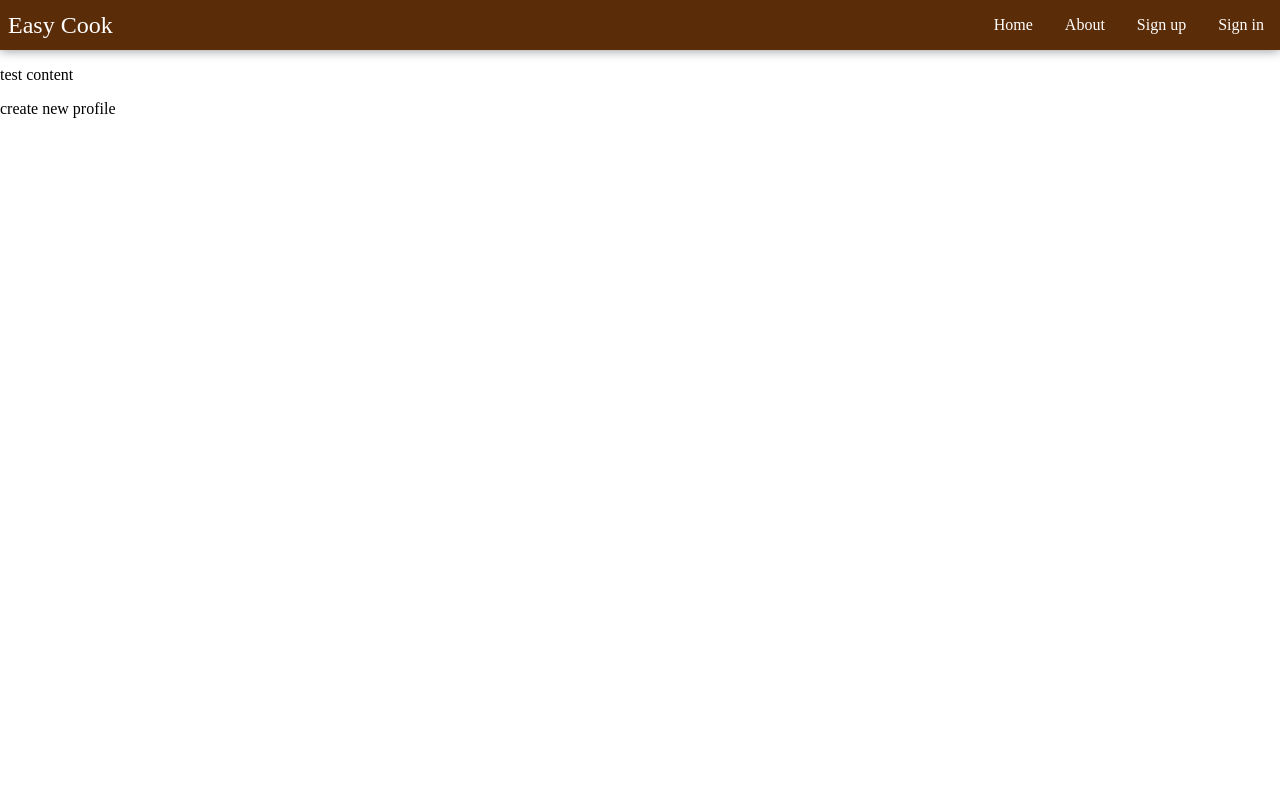
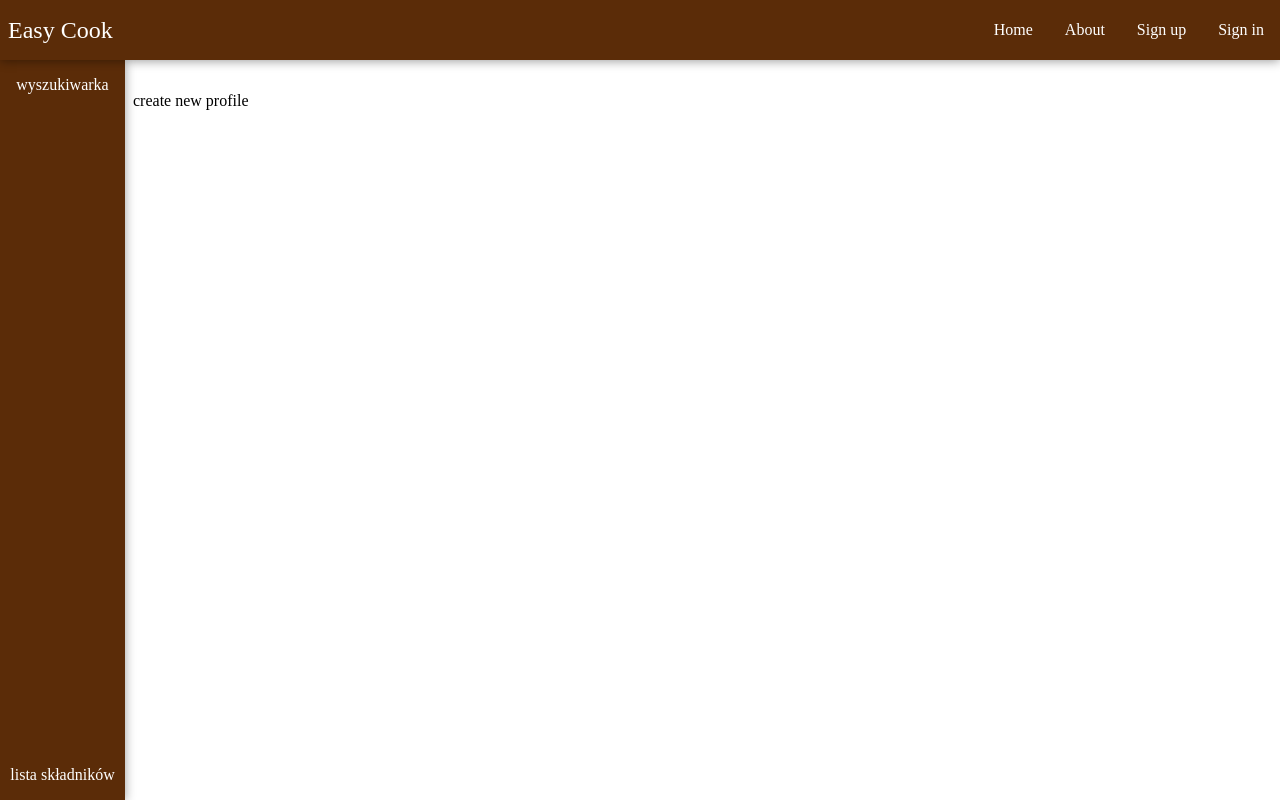
Before and after one commit to mbalon/easycook, a Django app: page /user/new-profile/ in a window 1280 px wide. Run offline with Django 4.2, Linux system fonts and the light colour scheme.

Commit message:
add sidebar menu, add background color to links in media less than 600px

```diff
--- a/static/css/styles.css
+++ b/static/css/styles.css
@@ -1,5 +1,8 @@
 *{
     box-sizing: border-box;
+}
+:root{
+    --navbar-height: 60px;
 }
 
 body{
@@ -13,6 +16,7 @@ body{
     position: sticky;
     justify-content: space-between;
     align-items: center;
+    height: var(--navbar-height);
     background-color: #5b2c08;
     color: white;
     margin-bottom: 1rem;
@@ -66,15 +70,30 @@ body{
 
 .sidebar{
     display: flex;
+    flex-direction: column;
+    flex-shrink: 0;
     justify-content: space-between;
     align-items: center;
-    right: 0;
-    width: 60px;
-    height: 100%;
+    width: 125px;
+    height: calc(100vh - var(--navbar-height));
     background-color: #5b2c08;
     color: white;
+    margin-top: -1rem;
+    margin-right: 0.5rem;
+    padding-top: 1rem;
+    padding-bottom: 1rem;
+    padding-right: .5rem;
+    padding-left: .5rem;
+    box-shadow: 0 1px 10px 0 rgba(0, 0, 0, .4);
 }
 
+.container{
+    display: flex;
+}
+
+.content {
+    margin-bottom: 1rem;
+}
 @media (max-width: 600px) {
     .toggle-button {
         display: flex;
@@ -83,6 +102,7 @@ body{
     .navbar-links {
         display: none;
         width: 100%;
+        background-color: #5b2c08;
     }
 
     .navbar {
--- a/templates/base.html
+++ b/templates/base.html
@@ -33,8 +33,11 @@
         <!-- <input type="image" class="drop_menu_btn right" src="{% static 'assets/icons/1046747.png' %}" width="55" height="60" alt="text"> -->
     </nav>
     <div class="container">
-        <aside class="sidebar"></aside>
-        <span> test content </span>
+        <aside class="sidebar">
+            <span>wyszukiwarka</span>
+            <span>lista składników</span>
+        </aside>
+
 
         <main class="content">
             {% block content %}
```
